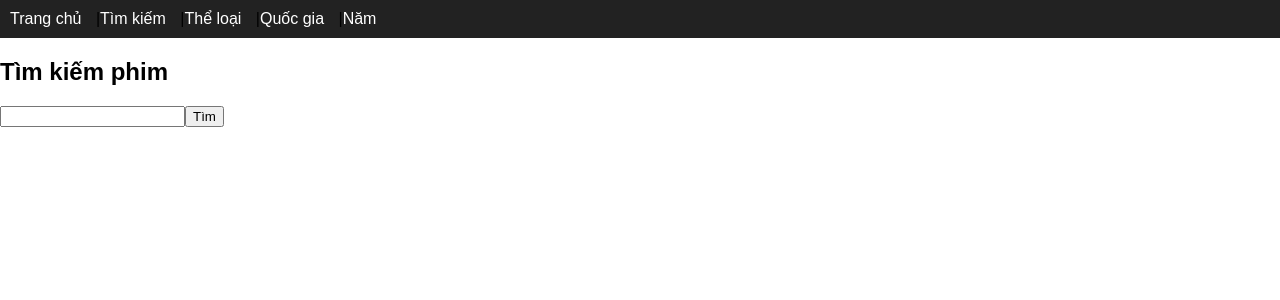
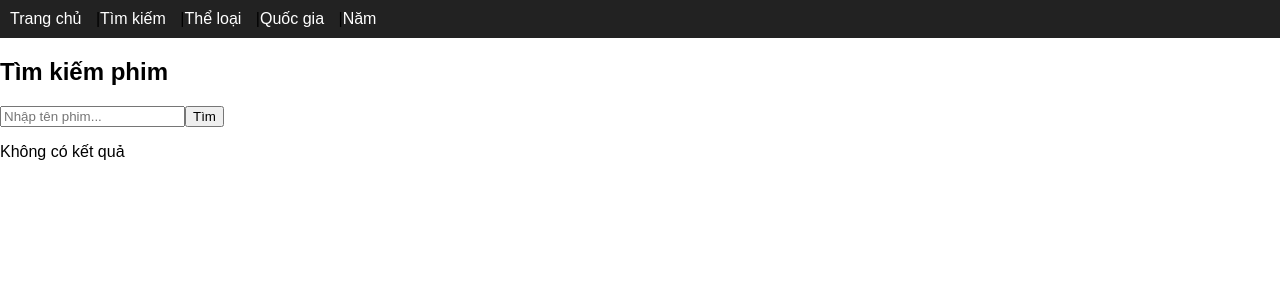
Before and after one commit to luxysiv/ola, a React (Create React App) app: page /search in a window 1280 px wide. Shown: the top 300 px of the page. Built offline with nearby package versions, Linux system fonts and the light colour scheme.

Commit message:
Sửa lỗi

```diff
--- a/src/pages/Search.js
+++ b/src/pages/Search.js
@@ -1,3 +1,4 @@
+// src/pages/Search.js
 import React, { useState } from "react";
 import axios from "axios";
 import { Link } from "react-router-dom";
@@ -5,24 +6,70 @@ import { Link } from "react-router-dom";
 function Search() {
   const [keyword, setKeyword] = useState("");
   const [results, setResults] = useState([]);
+  const [loading, setLoading] = useState(false);
 
   const handleSearch = async () => {
-    const res = await axios.get(`https://phimapi.com/v1/api/tim-kiem?keyword=${keyword}&page=1`);
-    setResults(res.data.items);
+    if (!keyword.trim()) return;
+
+    try {
+      setLoading(true);
+
+      const res = await axios.get(
+        `https://phimapi.com/v1/api/tim-kiem?keyword=${encodeURIComponent(
+          keyword
+        )}&page=1`
+      );
+
+      // ✅ dữ liệu đúng nằm ở đây
+      setResults(res.data.data.items || []);
+    } catch (err) {
+      console.error("Search error:", err);
+      setResults([]);
+    } finally {
+      setLoading(false);
+    }
   };
 
   return (
-    <div>
+    <div className="container">
       <h2>Tìm kiếm phim</h2>
-      <input value={keyword} onChange={e => setKeyword(e.target.value)} />
-      <button onClick={handleSearch}>Tìm</button>
-      <ul>
-        {results.map(r => (
-          <li key={r._id}>
-            <Link to={`/movie/${r.slug}`}>{r.name}</Link>
-          </li>
+
+      <div style={{ marginBottom: 12 }}>
+        <input
+          value={keyword}
+          placeholder="Nhập tên phim..."
+          onChange={(e) => setKeyword(e.target.value)}
+          onKeyDown={(e) => e.key === "Enter" && handleSearch()}
+        />
+        <button onClick={handleSearch}>Tìm</button>
+      </div>
+
+      {loading && <p>Đang tìm...</p>}
+
+      {!loading && results.length === 0 && <p>Không có kết quả</p>}
+
+      <div style={{ display: "grid", gridTemplateColumns: "repeat(auto-fill, 150px)", gap: 15 }}>
+        {results.map((r) => (
+          <Link
+            key={r._id}
+            to={`/movie/${r.slug}`}
+            style={{ textDecoration: "none", color: "inherit" }}
+          >
+            <div>
+              <img
+                src={`https://phimimg.com/${r.poster_url}`}
+                alt={r.name}
+                width="150"
+                style={{ borderRadius: 6 }}
+              />
+              <div>
+                <b>{r.name}</b>
+              </div>
+              <div>{r.year} • {r.quality}</div>
+            </div>
+          </Link>
         ))}
-      </ul>
+      </div>
     </div>
   );
 }
```
